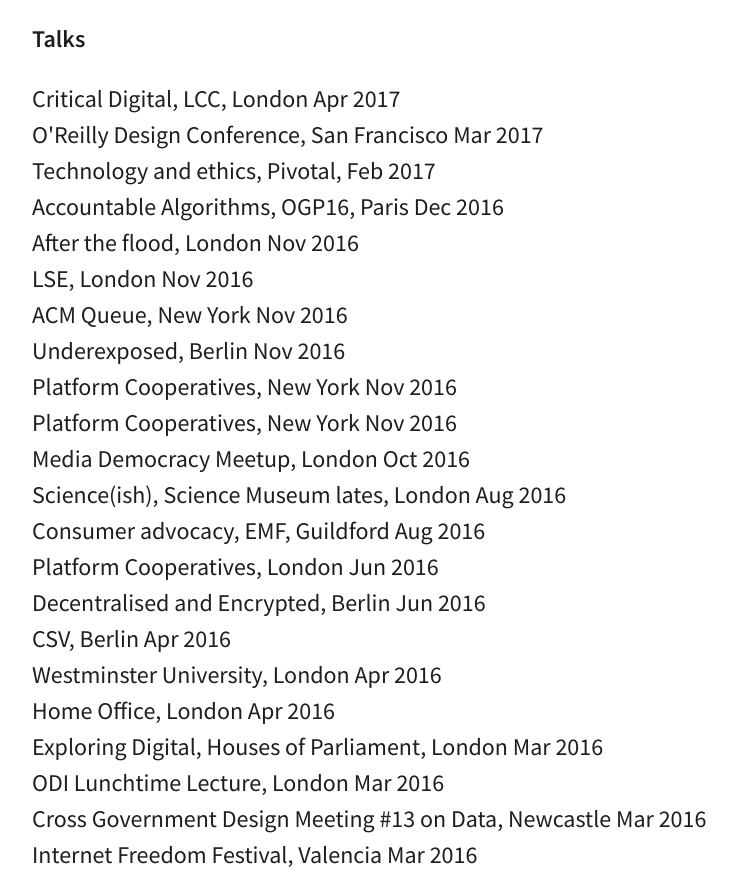
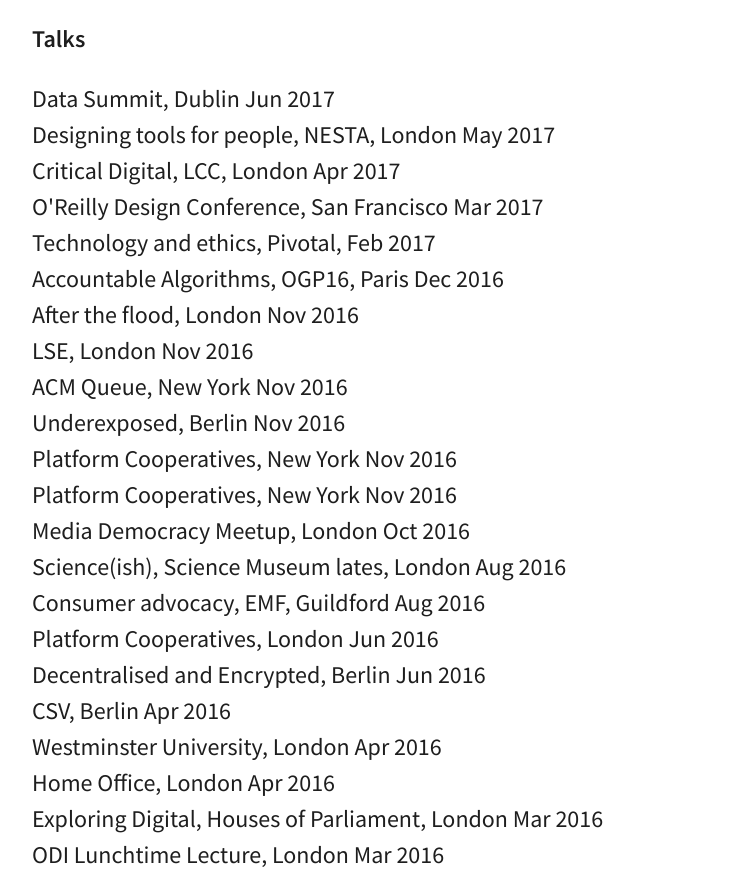
Before and after one commit to sarahtgold/sarah.gold, a website: page ROM.html in a window 1280 px wide. Shown: the part 1235-2116 px from the top of the page, without its empty margins (292-1029 px from the left). Drawn offline with Linux system fonts and the light colour scheme.

Commit message:
updates to talks

```diff
--- a/ROM.html
+++ b/ROM.html
@@ -55,6 +55,8 @@
 
                     <p><b>Talks</b>
                         <ul>
+                            <li>Data Summit, Dublin Jun 2017</li>
+                            <li>Designing tools for people, NESTA, London May 2017</li>
                             <li>Critical Digital, LCC, London Apr 2017</li>
                             <li>O'Reilly Design Conference, San Francisco Mar 2017</li>
                             <li>Technology and ethics, Pivotal, Feb 2017</li>
```
